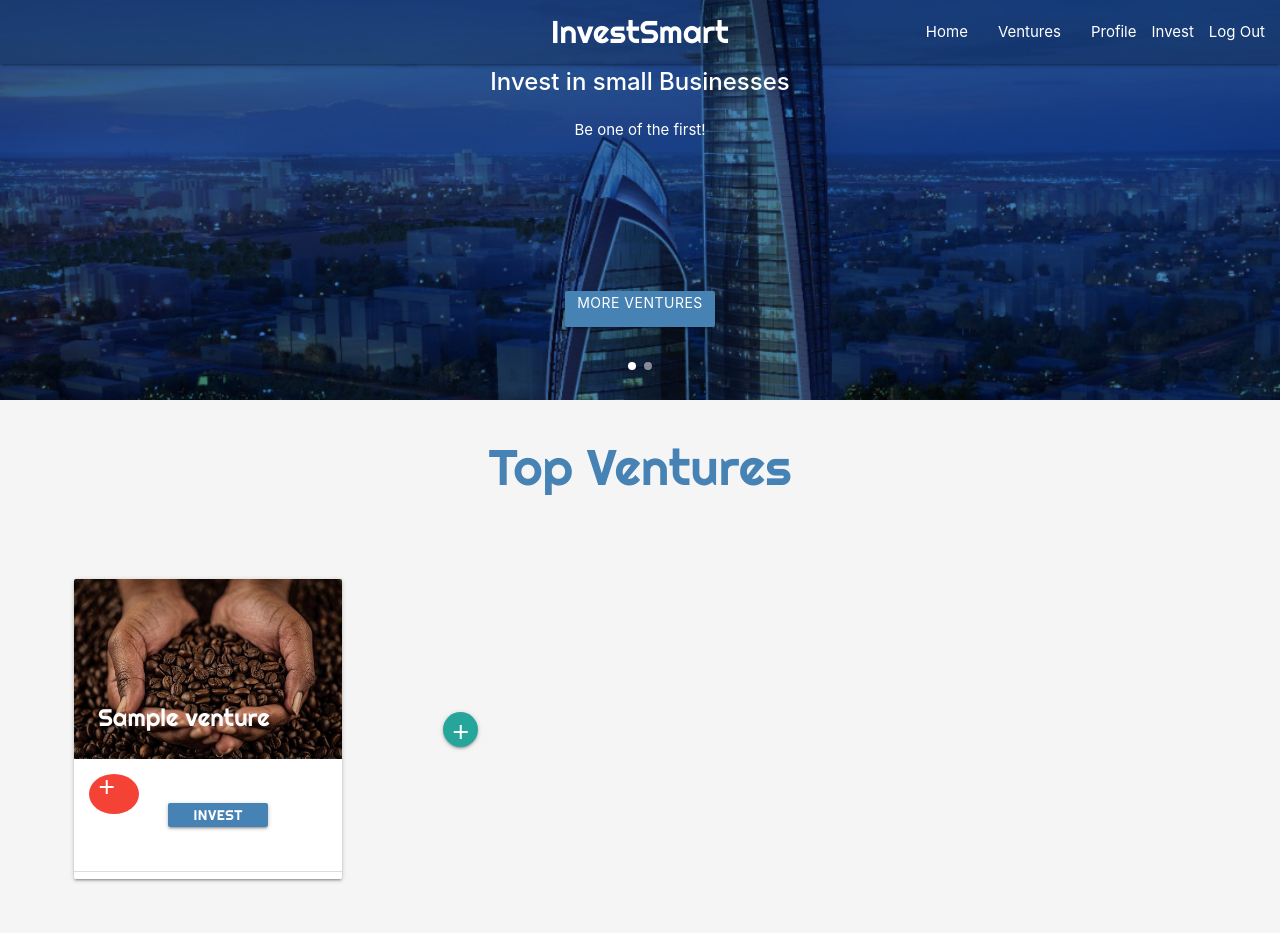
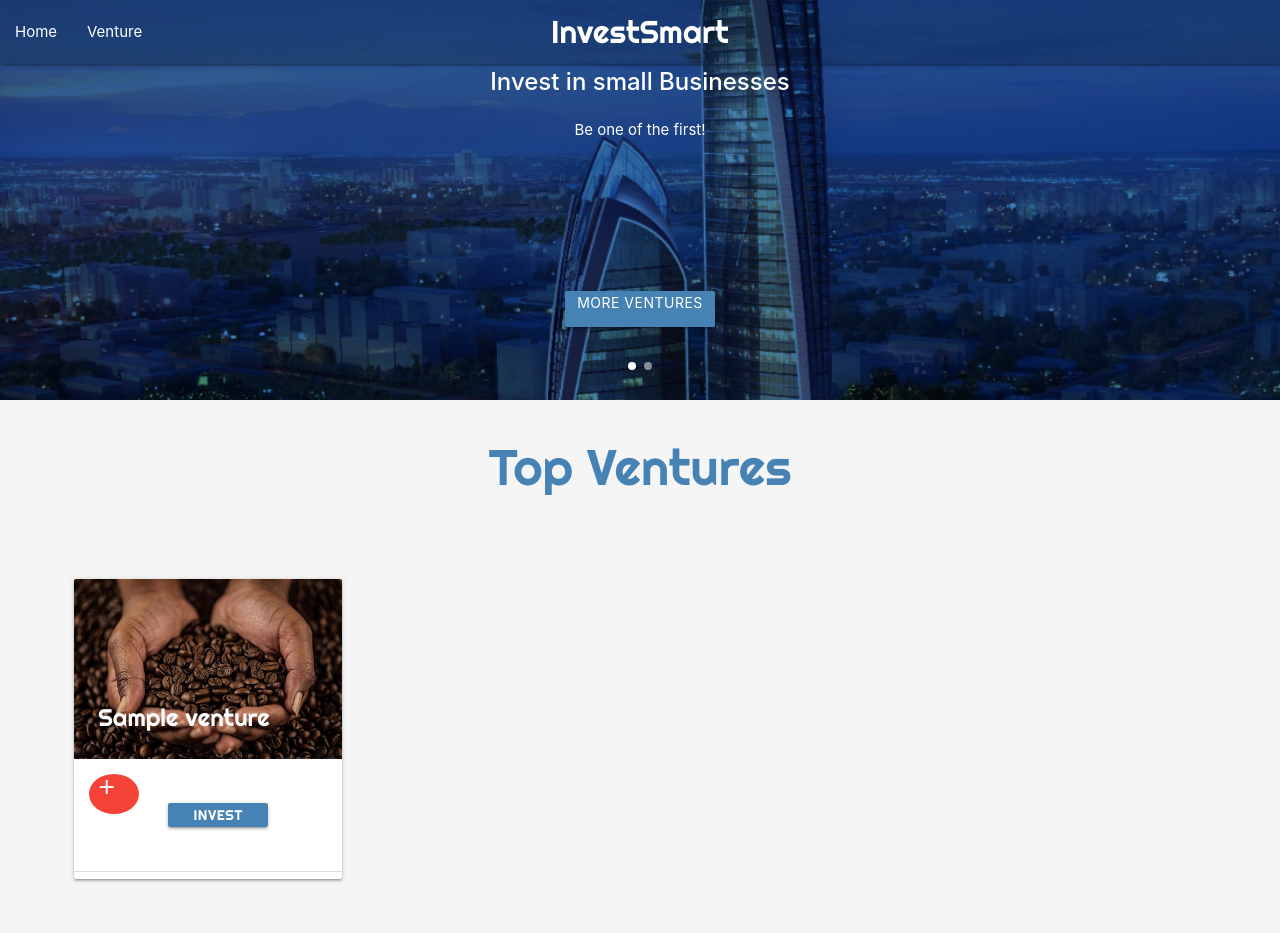
Before and after one commit to Code-Institute-Submissions/MSP3-2, a Flask app: page / in a window 1280 px wide. Run offline with Flask 2, Linux system fonts and the light colour scheme; the visitor is signed in with stand-in values (Sample User, id 1); a database or web service that is not in the repository returns one stand-in record (values such as "Sample title"); some libraries are stand-ins or nearby versions.

Commit message:
finished

```diff
--- a/app.py
+++ b/app.py
@@ -40,7 +40,7 @@ def investments():
 def all_ventures():
     venture = mongo.db.Venture.find()
     Investor = mongo.db.Investor.find()
-    return render_template("all_ventures.html", venture=venture, Investor=Investor)
+    return render_template("ventures.html", venture=venture, Investor=Investor)
 
 # investor form
 
--- a/templates/base.html
+++ b/templates/base.html
@@ -23,6 +23,8 @@
 
     <meta charset="UTF-8" />
     <meta name="viewport" content="width=device-width, initial-scale=1.0" />
+     {% block styles %}
+    {% endblock %}
     <title>InvestSmartBLM</title>
   </head>
   <body>
@@ -33,26 +35,14 @@
           <a href="{{ url_for('top_venture')}}" class="brand-logo center-align"
             >InvestSmart</a
           >
-          <a href="#" data-target="mobile-demo" class="sidenav-trigger right"
+          <a href="#" data-target="mobile-demo" class="sidenav sidenav-trigger left"
             ><i class="fas fa-bars"></i
           ></a>
-          <ul class="right hide-on-med-and-down">
-            <li><a href="{{ url_for('top_venture')}}">Home</a></li>
-            <li><a href="{{ url_for('all_ventures')}}">Ventures</a></li>
-            {% if session.user %}
-            <li>
-              <a href="{{ url_for('profile', username=session['user']) }}"
-                >Profile</a
-              >
-            </li>
+          <ul class="left hide-on-med-and-down ">
+            <li><a href="{{ url_for('top_venture') }}">Home</a></li>
+            <li><a href="{{ url_for('all_ventures') }}">Venture</a></li>
 
-            <li><a href="{{url_for('new_investor')}}"></a>Invest</li>
 
-            <li><a href="{{ url_for('logout') }}">Log Out</a></li>
-            {% else %}
-            <li><a href="{{ url_for('login') }}">Log In</a></li>
-            <li><a href="{{ url_for('register') }}">Register</a></li>
-            {% endif %}
           </ul>
         </div>
       </nav>
@@ -111,5 +101,7 @@
     $('.collapsible').collapsible();
   });
     </script>
+     {% block scripts %}
+    {% endblock %}
   </body>
 </html>
--- a/templates/home.html
+++ b/templates/home.html
@@ -1,5 +1,5 @@
-{% extends 'base.html' %} {% block content %}
-
+{% extends 'base.html' %}
+{% block content %}
 <div class="back">
   <div class="carousel carousel-slider center">
     <div class="carousel-fixed-item center">
@@ -134,11 +134,6 @@
   {% endif %}
 </div>
 {% endfor %}
-<a
-  href="{{url_for('new_venture')}}"
-  class="waves-effect waves-circle waves-light btn-floating secondary-content"
->
-  <div><i class="material-icons">add</i></div>
-</a>
+
 
 {% endblock %}
```
Also changed, not shown: templates/ventures.html (renamed from templates/all_ventures.html, +2 -9 lines).
